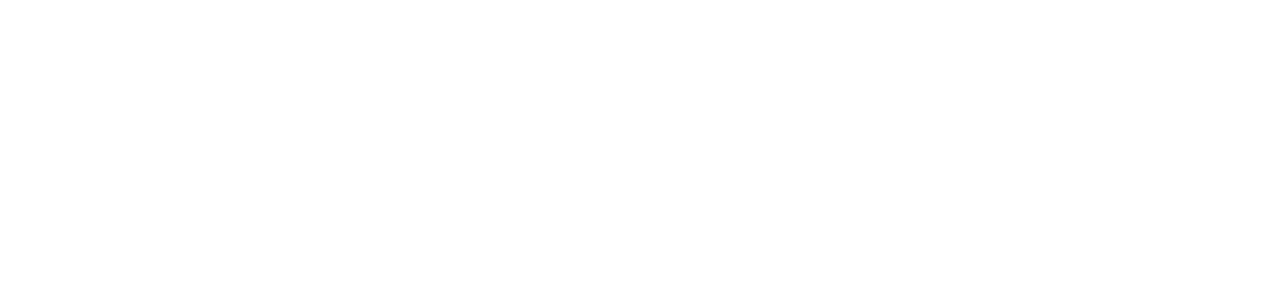
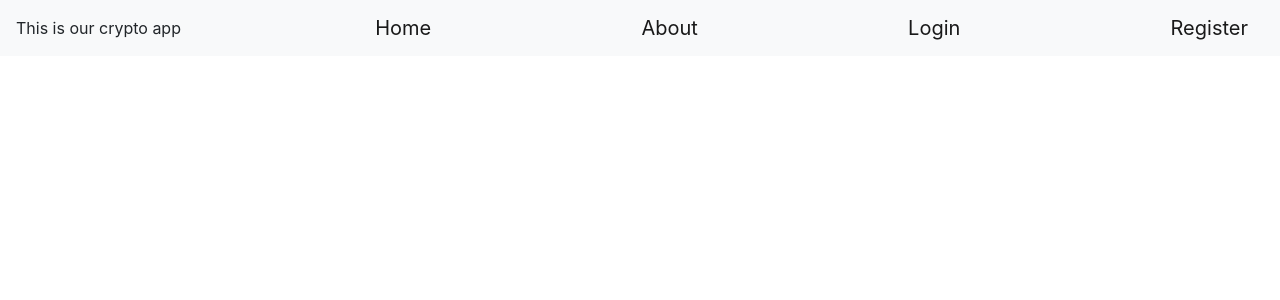
Before and after one commit to naiianable/cryptoApp, a React (Create React App) app in the folder client/: page / in a window 1280 px wide. Shown: the top 300 px of the page. Built offline with nearby package versions, Linux system fonts and the light colour scheme.

Commit message:
navbar components created

```diff
--- a/client/public/index.html
+++ b/client/public/index.html
@@ -15,6 +15,7 @@
       user's mobile device or desktop. See https://developers.google.com/web/fundamentals/web-app-manifest/
     -->
     <link rel="manifest" href="%PUBLIC_URL%/manifest.json" />
+    <link rel="stylesheet" href="https://stackpath.bootstrapcdn.com/bootstrap/4.3.1/css/bootstrap.min.css" integrity="sha384-ggOyR0iXCbMQv3Xipma34MD+dH/1fQ784/j6cY/iJTQUOhcWr7x9JvoRxT2MZw1T" crossorigin="anonymous">
     <!--
       Notice the use of %PUBLIC_URL% in the tags above.
       It will be replaced with the URL of the `public` folder during the build.
--- a/client/src/App.js
+++ b/client/src/App.js
@@ -1,9 +1,9 @@
-
+import NavBar from "./components/NavBar/NavBar";
 
 function App() {
   return (
     <div className="App">
-
+      <NavBar />
     </div>
   );
 }
--- /dev/null
+++ b/client/src/components/NavBar/NavBar.js
@@ -0,0 +1,15 @@
+import React from 'react'
+
+const NavBar = () => {
+    return (
+        <nav className="navbar navbar-light bg-light">
+            <text>This is our crypto app</text>
+            <a className="navbar-brand" href="/" >Home</a>
+            <a className="navbar-brand" href="/about" >About</a>
+            <a className="navbar-brand" href="/login" >Login</a>
+            <a className="navbar-brand" href="/register" >Register</a>
+        </nav>
+    )
+}
+
+export default NavBar
```
Also changed, not shown: client/src/components/Login/Login.js (added, +11 -0 lines), 1 other file (tests, documents, lock files or other folders).
